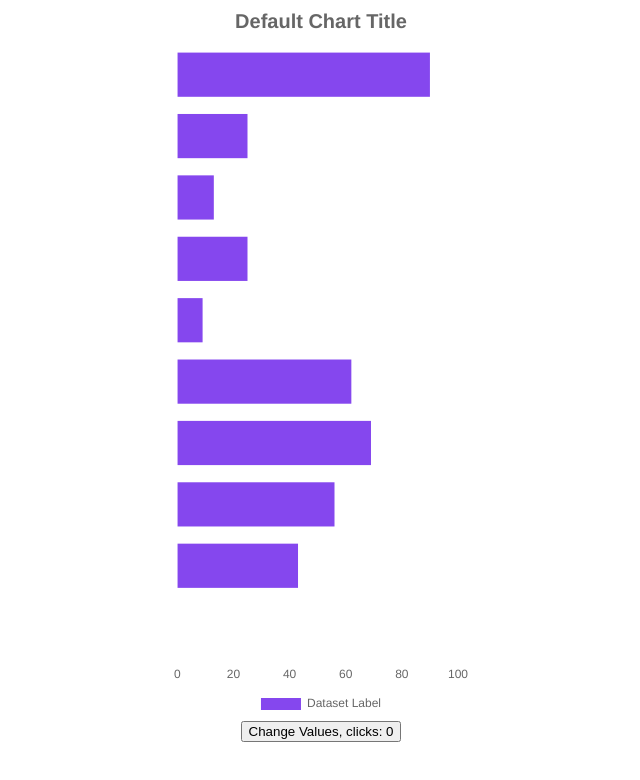
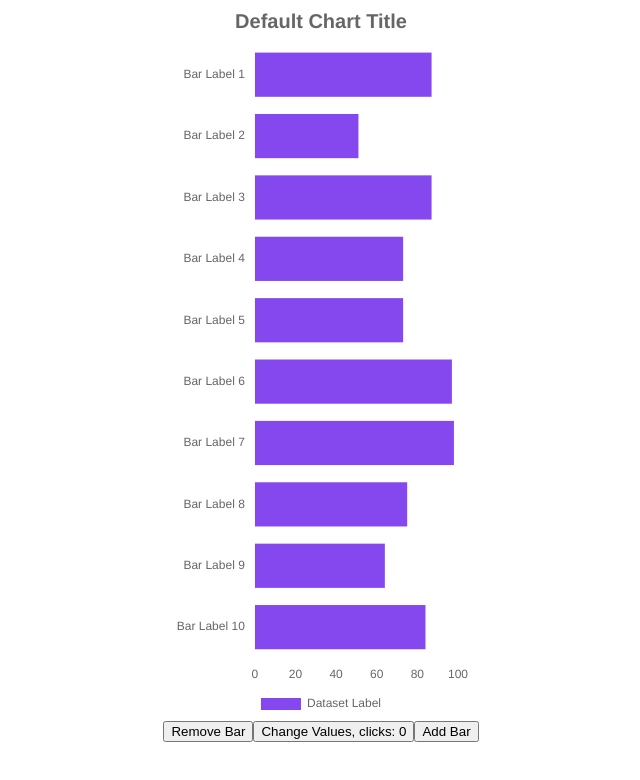
Before and after one commit to AMDip/sortingdemo, a React (Create React App) app: page / in a window 1280 px wide. Shown: the top 780 px of the page, without its empty margins (319-959 px from the left). Built offline with nearby package versions, Linux system fonts and the light colour scheme.

Commit message:
included buttons to add and remove bars from Chart

```diff
--- a/src/App.js
+++ b/src/App.js
@@ -5,48 +5,100 @@ import Chart from "./components/Chart";
 class App extends Component {
   constructor(props) {
     super(props);
-    this.counter=0;
+    this.counter = 0;
     this.state = {
-      chartData: this.GenerateChartData(10)
-    }
+      chartData: {
+        labels: [],
+        datasets: [
+          {
+            label: {},
+            data: [],
+            backgroundColor: {},
+          },
+        ],
+      },
+    };
   }
 
-  GenerateChartData(numberOfBars){
-    let chartdata= {
-      labels: [],
-      datasets: []
-    };
-    let dataAux=[];
-    for (let i = 0; i < numberOfBars; i++) {
-      chartdata.labels.push("Bar Label " + (+i + +1));
-      dataAux.push(this.randomArray(50,100))
-    };
-    chartdata.datasets.push({
-        label: "Dataset Label",
-        backgroundColor: "rgba(120,52,237,0.9)",
-        data: dataAux
-    });
-    console.log(chartdata);
-    return chartdata;
-  }
-  random_rgba(){
-    let o = Math.round, r = Math.random, s = 255;
-    return 'rgba(' + o(r()*s) + ',' + o(r()*s) + ',' + o(r()*s) + ',' + r().toFixed(1) + ')';
+  random_rgba() {
+    let o = Math.round,
+      r = Math.random,
+      s = 255;
+    return ("rgba(" + o(r() * s) + "," + o(r() * s) + "," + o(r() * s) + "," + r().toFixed(1) + ")");
   }
 
-  randomArray(min, max){
-    let randomNumber = Math.floor(Math.random() * max-min) + min;
+  randomArray(min, max) {
+    let randomNumber = Math.floor(Math.random() * (max - min)) + min;
     return randomNumber;
   }
 
   componentDidMount() {
     console.log("Component did mount");
+    this.setState({
+      chartData: this.GenerateChartData(10),
+    });
   }
 
-  clickHandle = () => {
-    this.setState({chartData:  this.GenerateChartData(10)});;
-    this.counter = this.counter + 1
-    console.log("Button Clicked")
+  GenerateChartData = (numberOfBars) => {
+    console.log("Generate chartdata");
+    let chartdata = {
+      labels: [],
+      datasets: [],
+    };
+    let dataAux = [];
+    for (let i = 0; i < numberOfBars; i++) {
+      chartdata.labels.push("Bar Label " + (+i + +1));
+      dataAux.push(this.randomArray(50, 100));
+    }
+    chartdata.datasets.push({
+      label: "Dataset Label",
+      backgroundColor: "rgba(120,52,237,0.9)",
+      data: dataAux,
+    });
+    return chartdata;
+  }
+
+  clickHandle = (actions) => {
+    let _chartData = {};
+    switch (actions) {
+      case "random":
+        _chartData= this.GenerateChartData(this.state.chartData.datasets[0].data.length);
+        break;
+      case "add":
+        _chartData= this.addBartoChart();
+        break;
+      case "remove":
+        _chartData= this.removeBarFromChart();
+          break;
+    }
+    this.setState({
+      chartData: _chartData
+    });
+    this.counter = this.counter + 1;
+    console.log(this.state.chartData)
+    console.log("Button Clicked");
+  }
+
+  addBartoChart = () => {
+    console.log("add bar clicked");
+    let chartdata = {
+      labels: [...this.state.chartData.labels ],
+      datasets: [ ...this.state.chartData.datasets ],
+    };
+    chartdata.labels.push("Bar Label " + (chartdata.labels.length + 1));
+    chartdata.datasets[0].data.push(this.randomArray(50, 100));
+    return chartdata;
+  }
+
+  removeBarFromChart = () => {
+    console.log("remove bar clicked");
+    let _chartData = {
+      labels: [...this.state.chartData.labels ],
+      datasets: [ ...this.state.chartData.datasets ],
+    };
+    _chartData.labels.pop();
+    _chartData.datasets[0].data.pop();
+    return _chartData;
   }
 
   render() {
@@ -56,9 +108,9 @@ class App extends Component {
         <div className="chart">
           <Chart chartData={this.state.chartData} />
         </div>
-        <button onClick={this.clickHandle}>
-          Change Values, clicks: {this.counter}
-        </button>
+        <button onClick={(e) => this.clickHandle("remove")}>Remove Bar</button>
+        <button onClick={(e) => this.clickHandle("random")}>Change Values, clicks: {this.counter}</button>
+        <button onClick={(e) => this.clickHandle("add")}>Add Bar</button>
       </div>
     );
   }
--- a/src/components/Chart.js
+++ b/src/components/Chart.js
@@ -1,27 +1,27 @@
 import React, { Component } from "react";
 import { HorizontalBar } from "react-chartjs-2";
+import _ from 'lodash';
 
 class Chart extends Component {
   constructor(props) {
     super(props);
     this.state = {
-      chartData: this.props.chartData,
+      chartData: [{}],
     };
   }
 
   componentDidUpdate(prevProps, prevState) {
     console.log("Component did update");
-    if (this.props.chartData !== prevProps.chartData) {
-      this.setState({
-        chartData: this.props.chartData,
-      });
+    if(this.props.chartData.labels.length !== this.state.chartData.labels.length ||
+      !_.isEqual(this.props.chartData.datasets, this.state.chartData.datasets)) {
+      this.setState( (state, props) => ({chartData: this.props.chartData }));
     }
   }
 
   render() {
+    console.log("render Chart component")
     return (
       <div>
-        {console.log("render Chart component")}
         <HorizontalBar
           data={this.state.chartData}
           options={{
@@ -47,7 +47,7 @@ class Chart extends Component {
               ],
               yAxes: [
                 {
-                  display: false,
+                  display: true,
                   ticks: { beginAtZero: true },
                   gridLines: {
                     display: false,
```
